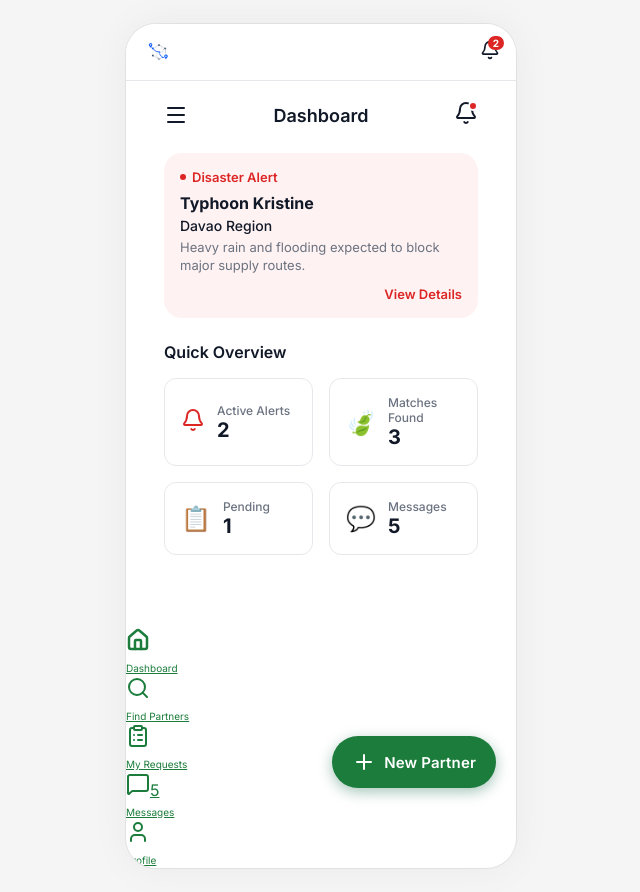
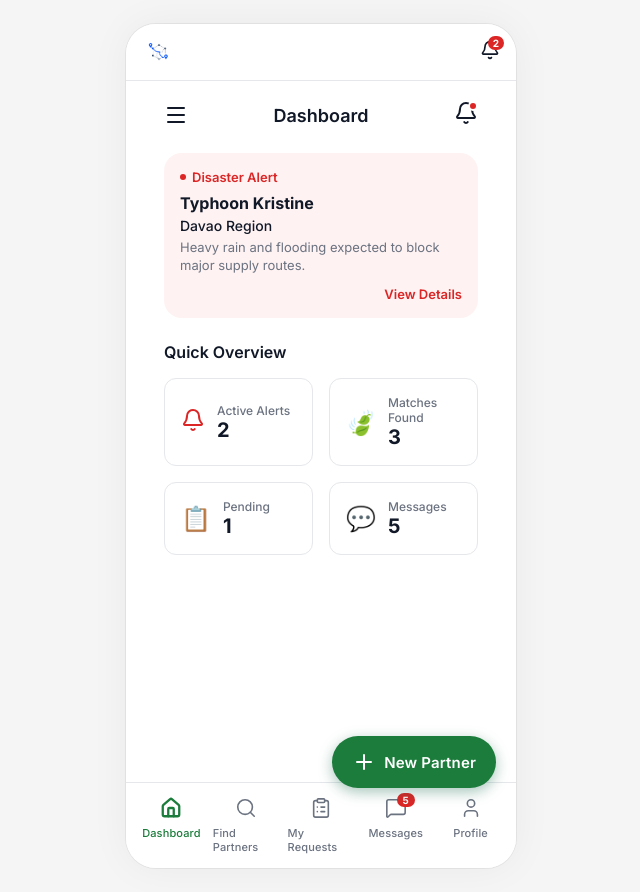
Before and after one commit to DominceAseberos/B2BackUp, a React (Vite) app: page /sme in a window 1280 px wide. Shown: the whole page, without its empty margins (319-959 px from the left). Built offline with nearby package versions, Linux system fonts and the light colour scheme.

Commit message:
fix: restore bottomnav CSS classes to fix stacked navigation bug

```diff
--- a/src/ui/BottomNav.tsx
+++ b/src/ui/BottomNav.tsx
@@ -29,17 +29,32 @@ export function BottomNav({ tabs = [] }: BottomNavProps) {
   const loc = useLocation();
 
   return (
-    <nav className="bottom-nav">
+    <nav className="bottomnav">
       {tabs.map((t) => {
         const Icon = ICON_MAP[t.iconName] || Home;
         const active = loc.pathname === t.path;
         return (
-          <Link key={t.name} to={t.path} className={`tab ${active ? "tab--active" : ""}`}>
-            <div className="tab__icon">
-              <Icon size={24} strokeWidth={active ? 2.5 : 2} />
-              {!!t.badgeCount && <span className="tab__badge">{t.badgeCount}</span>}
+          <Link key={t.name} to={t.path} className={`bottomnav__tab ${active ? "bottomnav__tab--active" : ""}`}>
+            <div style={{ position: "relative", display: "inline-block" }}>
+              <Icon size={22} strokeWidth={active ? 2.5 : 1.75} />
+              {!!t.badgeCount && (
+                <span style={{
+                  position: "absolute",
+                  top: -4,
+                  right: -8,
+                  background: "var(--alert)",
+                  color: "white",
+                  fontSize: 10,
+                  fontWeight: "bold",
+                  padding: "2px 6px",
+                  borderRadius: 10,
+                  lineHeight: 1
+                }}>
+                  {t.badgeCount}
+                </span>
+              )}
             </div>
-            <span className="tab__label" style={{ fontSize: 10 }}>{t.name}</span>
+            <span className="bottomnav__label">{t.name}</span>
           </Link>
         );
       })}
```
